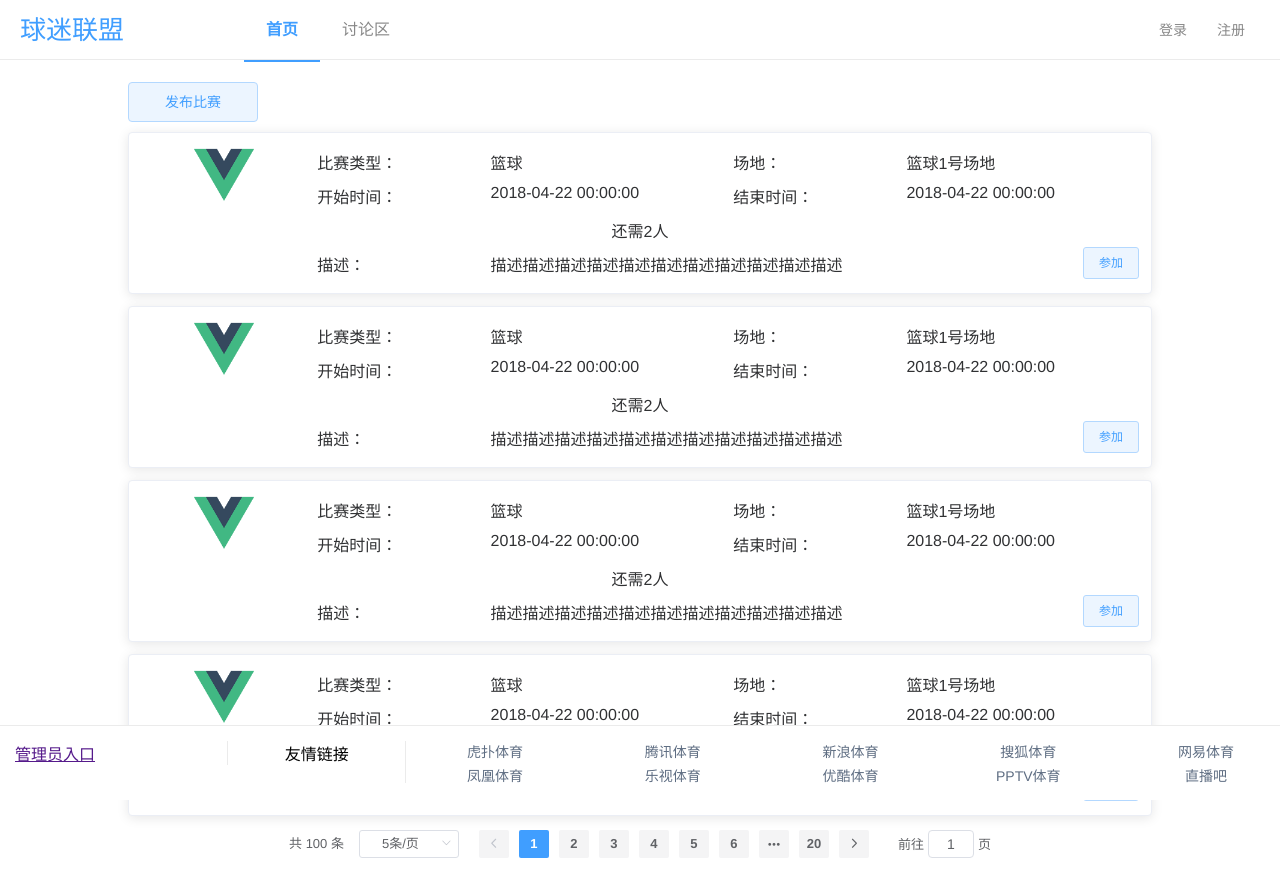
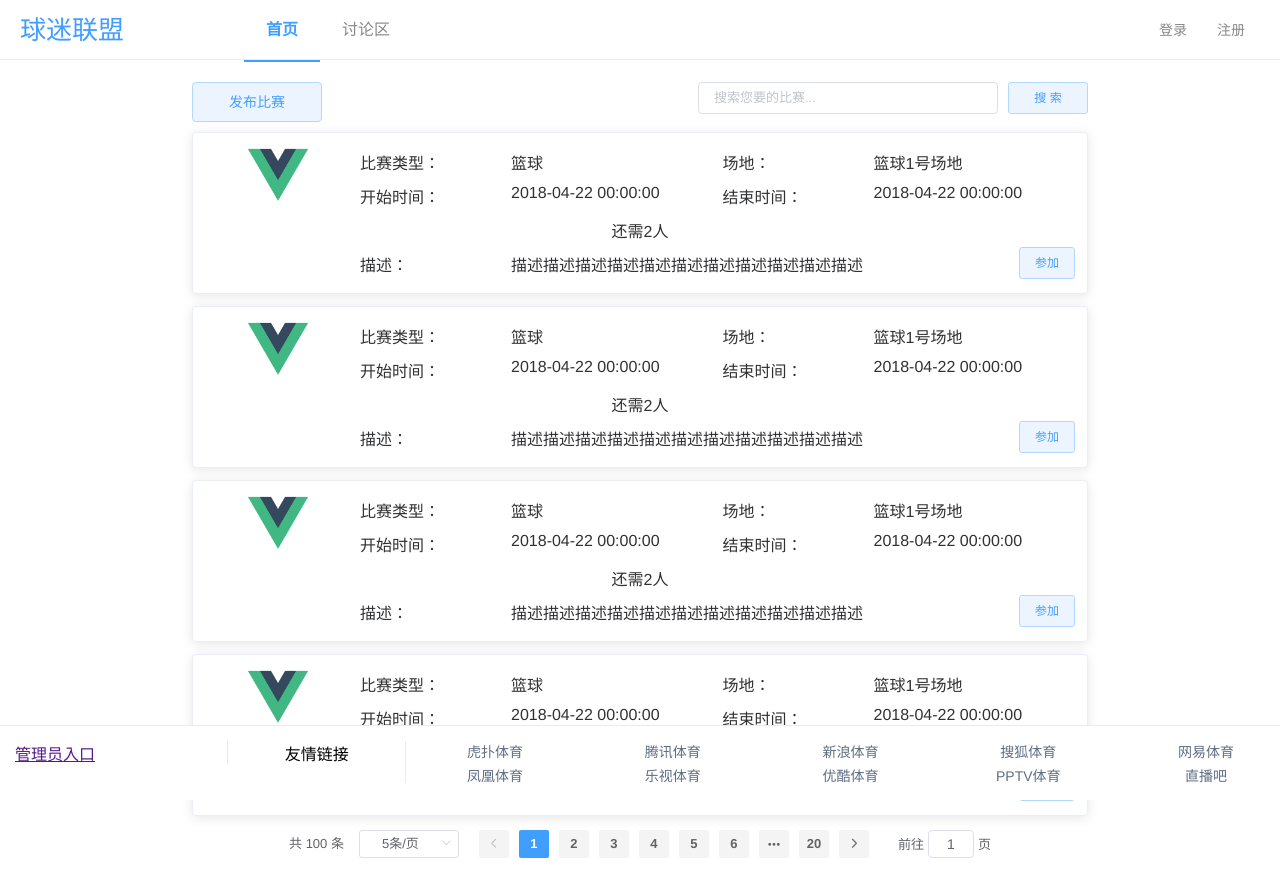
Before and after one commit to webCaolixin/forum-src, a Vue app: page /#/Home in a window 1280 px wide. Shown: the top 896 px of the page. Built offline with nearby package versions, Linux system fonts and the light colour scheme.

Commit message:
discussZone/MyPostings

```diff
--- a/src/pages/discussZone/Index.vue
+++ b/src/pages/discussZone/Index.vue
@@ -1,16 +1,24 @@
 <template>
 	<section id="discussZone">
 		<main class="main-content">
-			讨论区
+			<el-row class="pub-posting-btn-box">
+				<el-button class="pub-posting-btn" type="primary" plain>我要发帖</el-button>
+			</el-row>
+			<posting-card></posting-card>
 		</main>
 	</section>
 </template>
 
 <script>
+import PostingCard from './PostingCard.vue'
+
 export default {
 	data() {
 		return {
 		}
+	},
+	components: {
+		PostingCard
 	},
 	methods: {
 	},
@@ -20,7 +28,14 @@ export default {
 </script>
 
 <style lang="stylus" scoped>
-.main-content
-  padding 20px
-  margin-bottom 60px
+#discussZone
+	.main-content
+		width 70%
+		padding 20px
+		margin 0 auto
+		margin-bottom 60px
+		.pub-posting-btn-box
+			margin-bottom 10px
+		.pub-posting-btn
+			width 130px
 </style>
--- /dev/null
+++ b/src/pages/discussZone/PostingCard.vue
@@ -0,0 +1,60 @@
+<template>
+	<section id="postingCardBox">
+		<el-card class="postingCard" v-for="i in 10" :key="i">
+			<el-row>
+				<el-col class="post-userPic-box" :span="4">
+					<img class="post-user-pic" src="../../assets/images/logo.png" alt=""/>
+				</el-col>
+				<el-col :span="20">
+					<el-row class="post-title">
+						标题：<span class="title-content" title="点击查看详情">湖人真的强！！</span>
+					</el-row>
+					<el-row class="post-footer">
+						<el-col :span="12" class="comment-num">
+							<i class="fa fa-commenting-o" aria-hidden="true" title="评论数">{{100}}</i>
+						</el-col>
+						<el-col :span="12" class="post-time">
+							<i class="fa fa-clock-o" aria-hidden="true" title="发帖时间">{{'0000-00-00 00:00:00'}}</i>
+						</el-col>
+					</el-row>
+				</el-col>
+			</el-row>
+		</el-card>
+	</section>
+</template>
+
+<script>
+	export default {
+		data() {
+			return {
+			}
+		},
+		methods: {
+		},
+		created() {
+		}
+	}
+</script>
+
+<style lang="stylus" scoped>
+#postingCardBox
+	.postingCard
+		margin-bottom 12px
+		.post-userPic-box
+			text-align center
+			 .post-user-pic
+					height 62px
+		.post-title, .post-footer
+			padding 5px 10px
+		.post-title
+			text-align center
+		.post-footer
+			.comment-num, .post-time
+				.fa
+					display inline-block
+					margin-right 15px
+			.comment-num
+				text-align left
+			.post-time
+				text-align right
+</style>
--- a/src/pages/home/Index.vue
+++ b/src/pages/home/Index.vue
@@ -6,6 +6,8 @@
           plain
           type="primary"
           @click="publishGame">发布比赛</el-button>
+          <el-button class="search-btn" type="primary" size="small" plain>搜 索</el-button>
+          <el-input class="search-input" size="small" placeholder="搜索您要的比赛..."></el-input>
       </el-row>
       <el-row>
         <game-card></game-card>
@@ -69,11 +71,17 @@
 <style lang="stylus" scoped>
 #index
   .main-content
-    width 80%
+    width 70%
     padding 20px
     margin 0 auto 60px
   .publishGameBtnBox
     margin-bottom 10px
     .el-button
       width 130px
+    .search-input, .search-btn
+      float right
+    .search-btn
+      width 80px
+    .search-input
+      width 300px
 </style>
```
